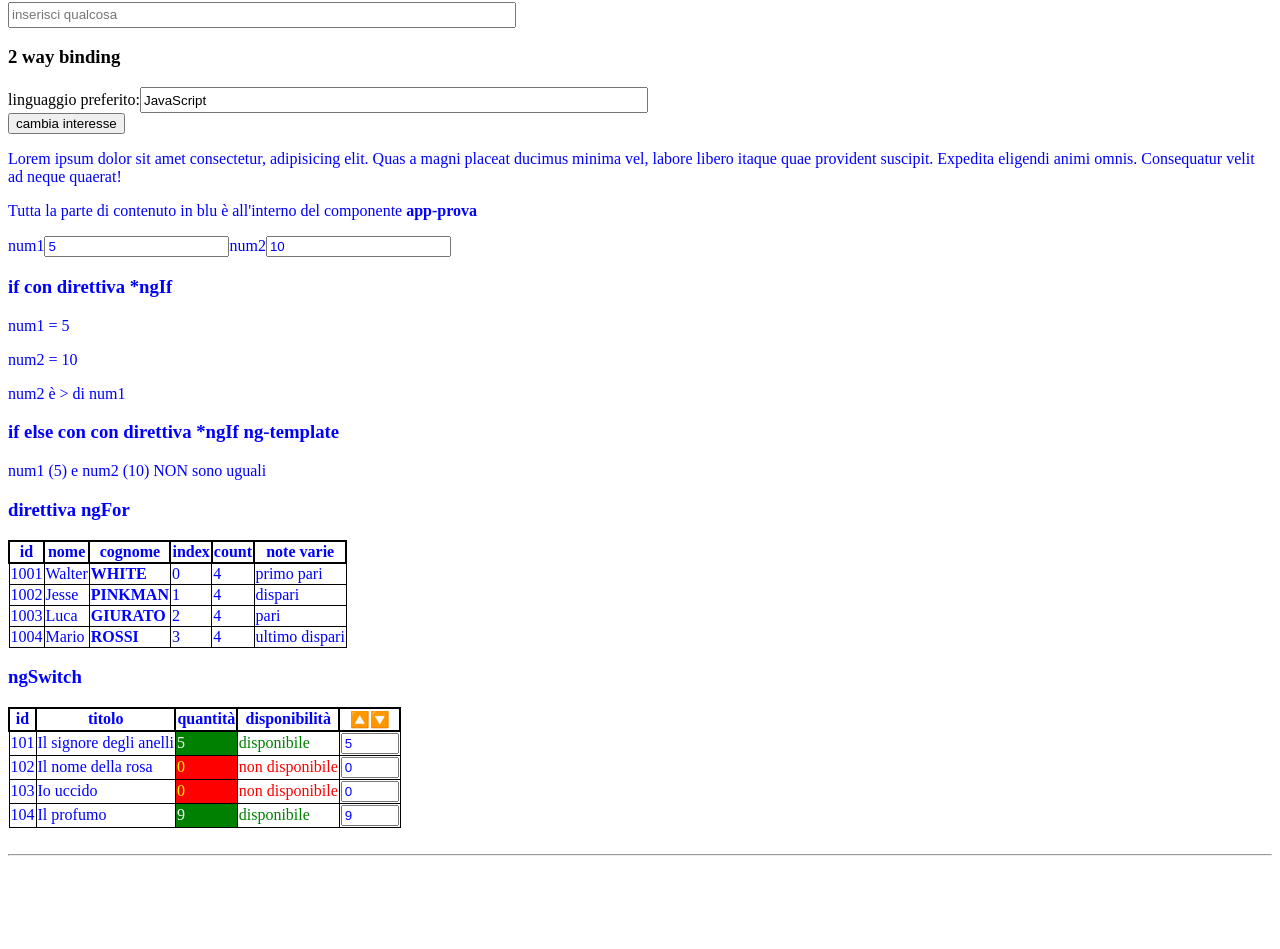
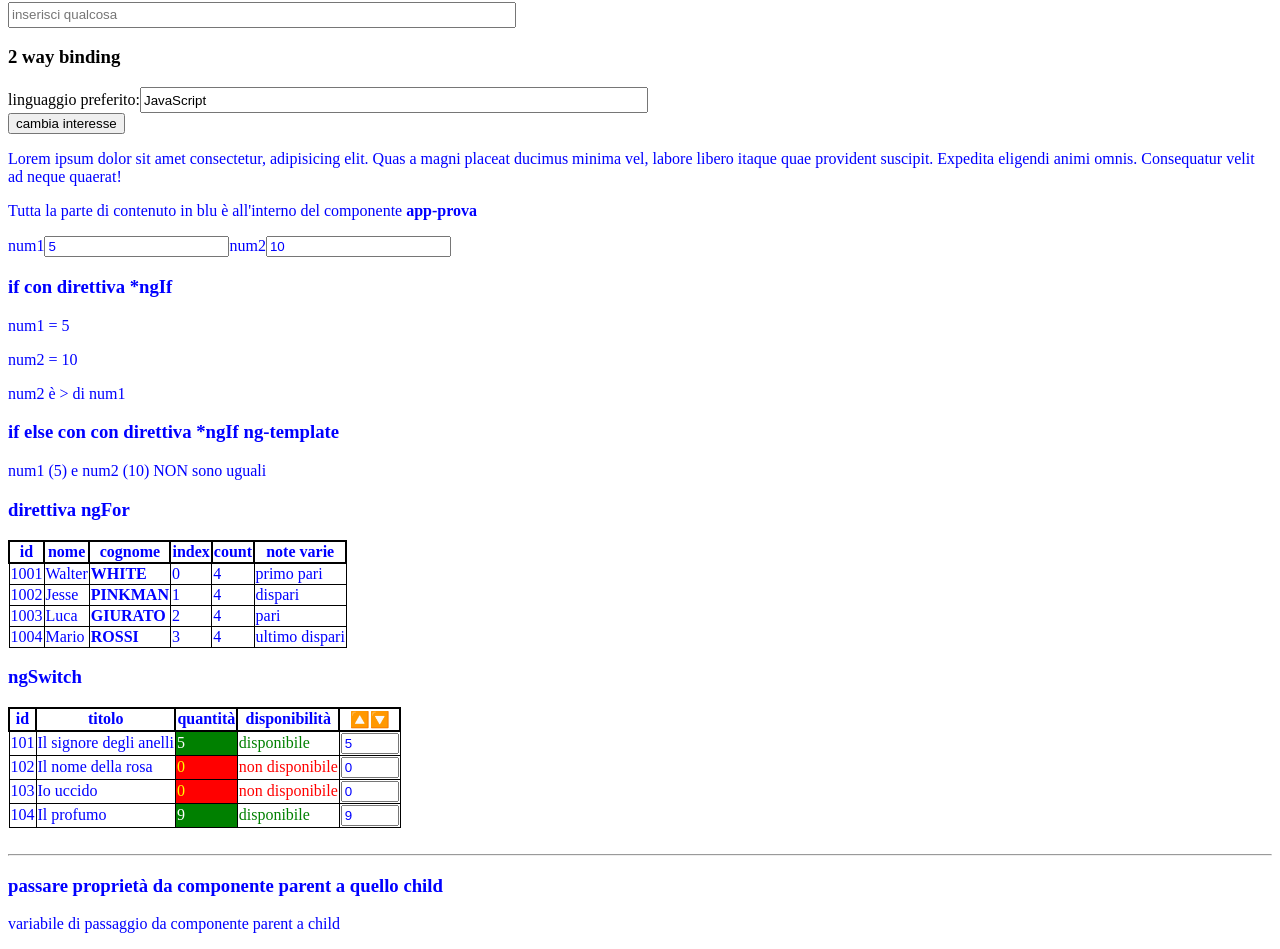
Before and after one commit to daniepa/ng-test-app, an Angular app: page / in a window 1280 px wide. Shown: the part 246-1195 px from the top of the page. Before the commit the page ends 1110 px from the top, so only its background shows below. Built offline with nearby package versions, Linux system fonts and the light colour scheme.

Commit message:
add prop from parent component to child

```diff
--- a/src/app/app.component.html
+++ b/src/app/app.component.html
@@ -11,4 +11,4 @@
 <input type="text" placeholder="scrivi qualcosa d'altro" [(ngModel)]="favLanguage">
 <br>
 <button (click)="cambiaInteresse()">cambia interesse</button>
-<app-prova></app-prova>
+<app-prova [data]="passaggioParChi"></app-prova>
--- a/src/app/app.component.ts
+++ b/src/app/app.component.ts
@@ -9,6 +9,7 @@ export class AppComponent {
   title : string = 'Primo test completo';
   isBtnInactive : boolean = false;
   favLanguage: string = 'JavaScript';
+  passaggioParChi = 'variabile di passaggio da componente parent a child';
 
   onBtnClick() {
     alert('mi hai cliccato!');
--- a/src/app/prova/prova.component.html
+++ b/src/app/prova/prova.component.html
@@ -89,3 +89,6 @@
 
 <br>
 <hr>
+
+<h3>passare proprietà da componente parent a quello child</h3>
+<p>{{ data }}</p>
--- a/src/app/prova/prova.component.ts
+++ b/src/app/prova/prova.component.ts
@@ -1,4 +1,4 @@
-import { Component, OnInit } from '@angular/core';
+import { Component, Input, OnInit } from '@angular/core';
 
 @Component({
   selector: 'app-prova',
@@ -6,6 +6,8 @@ import { Component, OnInit } from '@angular/core';
   styleUrls: ['./prova.component.css']
 })
 export class ProvaComponent implements OnInit {
+
+  @Input() data : string;
 
   constructor() { }
 
```
